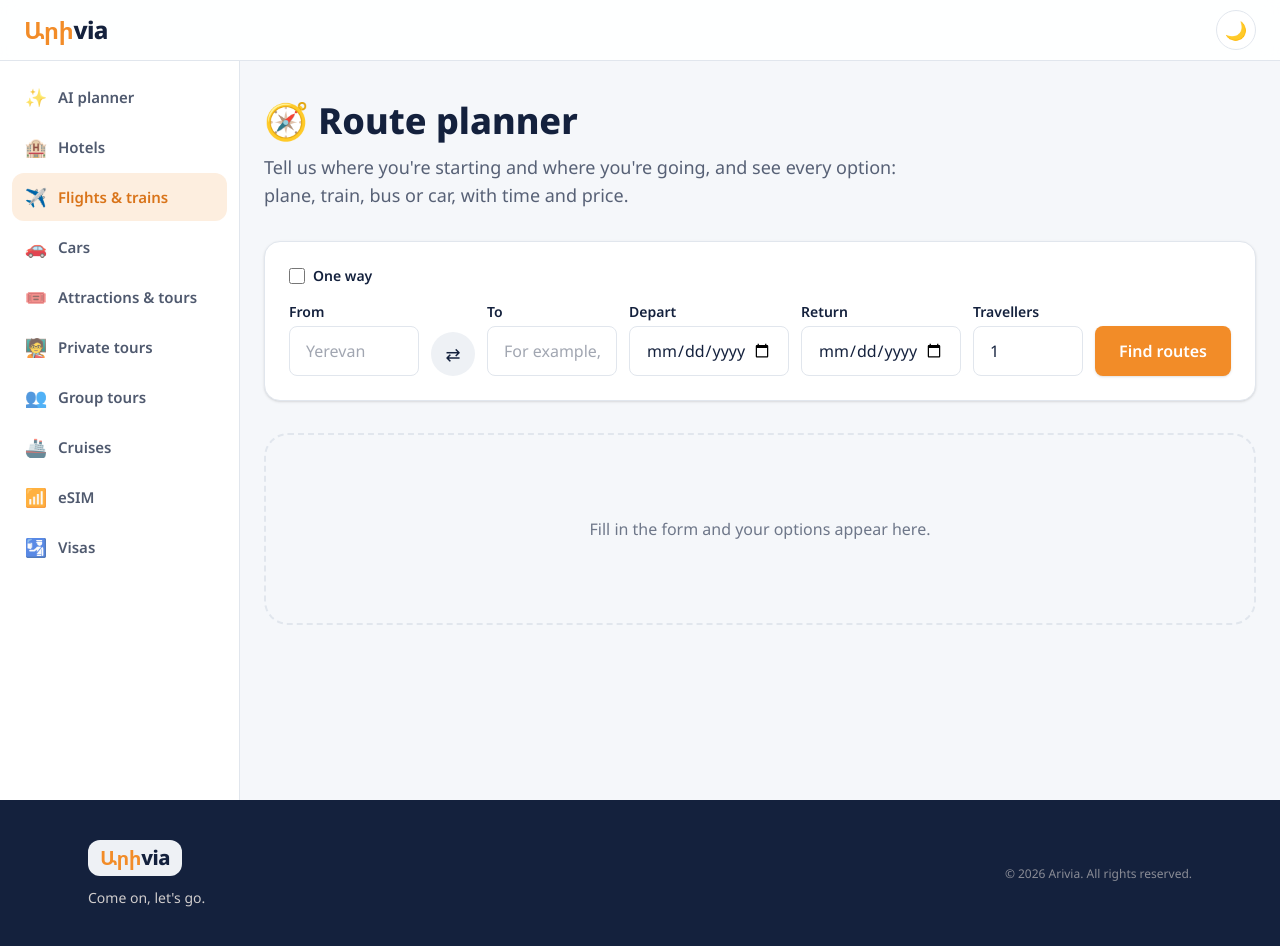
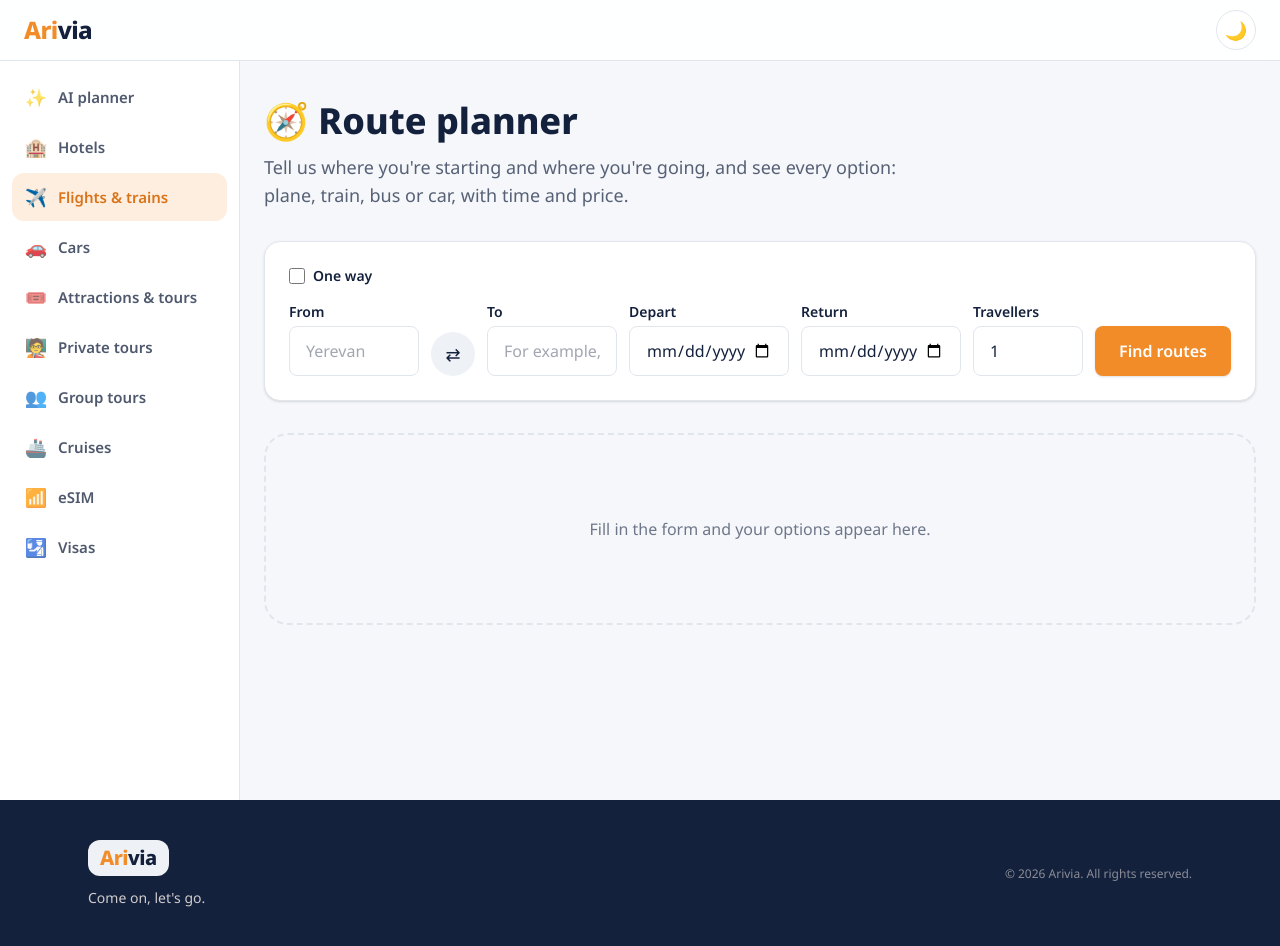
Before and after one commit to syuzannakamalyan/arivia, a Next.js app: page /routes in a window 1280 px wide. Built offline with nearby package versions, Linux system fonts and the light colour scheme.

Commit message:
Logo reads Arivia in Latin letters
Co-Authored-By: Claude Opus 5.5 (1M context) <noreply@anthropic.com>
Claude-Session: https://claude.ai/code/session_017czDLLdAJwW6MgvSaKdSq1

```diff
--- a/src/components/Logo.tsx
+++ b/src/components/Logo.tsx
@@ -1,10 +1,10 @@
 import Link from "next/link";
 
-// Wordmark: Արի in apricot, via in the text color (navy, or light in dark mode).
+// Wordmark: "Ari" in apricot, "via" in the text color (navy, or light in dark mode).
 export default function Logo({ className = "text-2xl" }: { className?: string }) {
   return (
     <Link href="/" className={`font-extrabold tracking-tight ${className}`} aria-label="Arivia">
-      <span className="text-apricot">Արի</span>
+      <span className="text-apricot">Ari</span>
       <span className="text-ink">via</span>
     </Link>
   );
```
Also changed, not shown: 1 other file (tests, documents, lock files or other folders).
